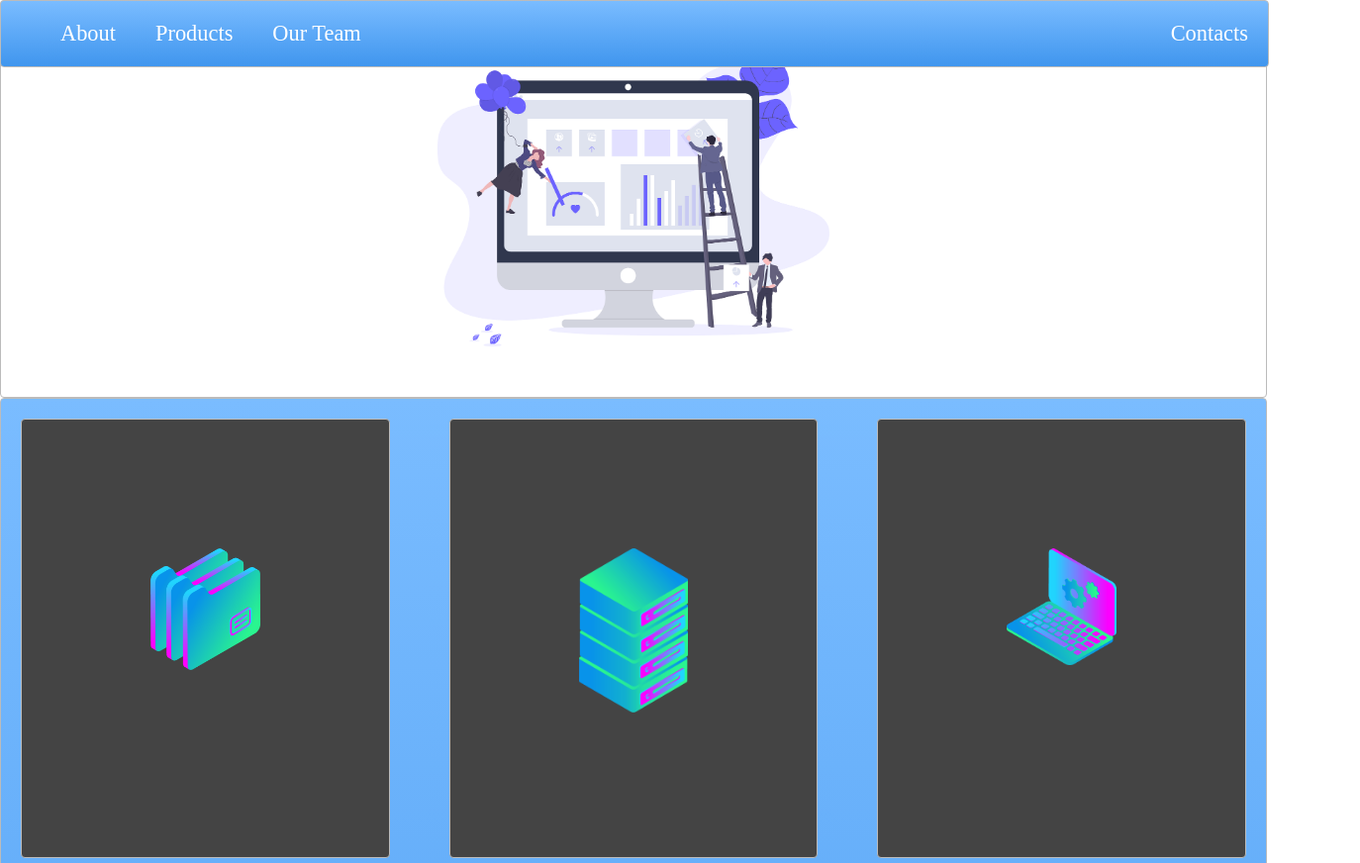
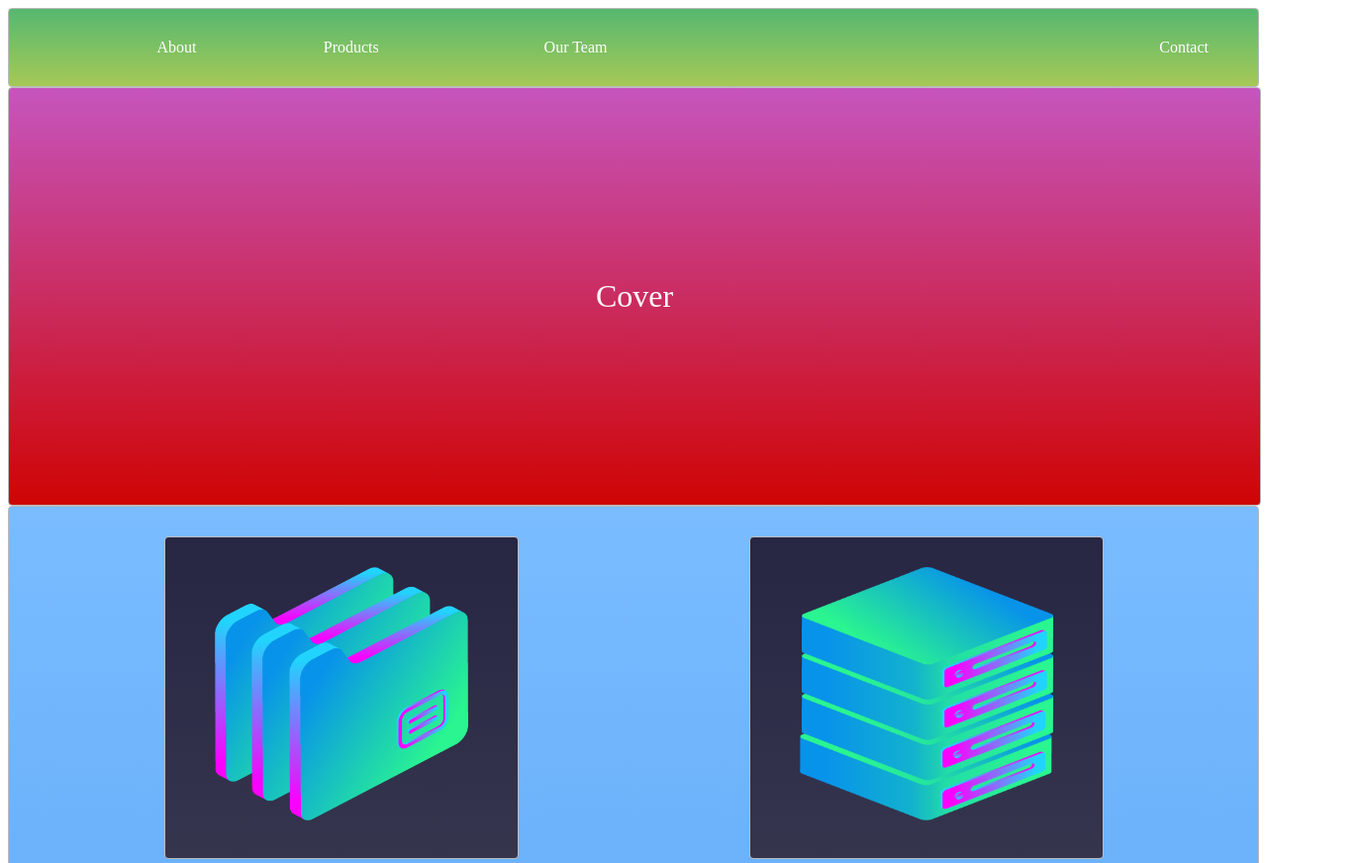
Before and after one commit to russellbot/CSS-Layout, a plain HTML site: page index.html in a window 1280 px wide. Shown: the top 872 px of the page at 99% size, 1374 px wide, since content can reach past the window. Drawn offline with Linux system fonts and the light colour scheme.

Commit message:
Add files via upload

```diff
--- a/index.html
+++ b/index.html
@@ -5,25 +5,23 @@
   <link rel="stylesheet" type="text/css" href="./style.css">
 </head>
 <body>
-  <nav class="zone blue sticky">
-  	<ul class="main-nav">
-  		<li><a href=""></a>About</li>
-  		<li><a href=""></a>Products</li>
-  		<li><a href=""></a>Our Team</li>
-  		<li class="push"><a href=""></a>Contacts</li>
-  	</ul>
-  </nav>
-  <div class="container zone"><img class="cover" src="./img/undraw.png"></div>
-  <div class="zone blue grid-wrapper">
-  	<div class="box zone"><img class="project" src="img/files_2.png"></div>
-  	<div class="box zone"><img class="project" src="img/server_2_2.png"></div>
-  	<div class="box zone"><img class="project" src="img/monitor_settings_2.png"></div>
-  	<div class="box zone"><img class="project" src="img/server_3.png"></div>
-  	<div class="box zone"><img class="project" src="img/data_storage_2_2.png"></div>
-  	<div class="box zone"><img class="project" src="img/monitor_coding_2.png"></div>
-  	<div class="box zone"><img class="project" src="img/desktop_analytics_2.png"></div>
-  	<div class="box zone"><img class="project" src="img/server_safe_2.png"></div>
+  <div class="zone green header">
+  	<div class="link">About</div>
+  	<div class="link">Products</div>
+  	<div class="link">Our Team</div>
+  	<div class="link">Contact</div>
   </div>
-  <footer class="zone yellow">ZTM</footer>
+  <div class="zone red">Cover</div>
+  <div class="zone blue projectgrid">
+  	<div class="zone2 grey"><img class="project" src="img/files_2.png"></div>
+  	<div class="zone2 grey"><img class="project" src="img/server_2_2.png"></div>
+  	<div class="zone2 grey"><img class="project" src="img/monitor_settings_2.png"></div>
+  	<div class="zone2 grey"><img class="project" src="img/server_3.png"></div>
+  	<div class="zone2 grey"><img class="project" src="img/data_storage_2_2.png"></div>
+  	<div class="zone2 grey"><img class="project" src="img/monitor_coding_2.png"></div>
+  	<div class="zone2 grey"><img class="project" src="img/desktop_analytics_2.png"></div>
+  	<div class="zone2 grey"><img class="project" src="img/server_safe_2.png"></div>
+  </div>
+  <div class="zone yellow footer">Made by Russell Hart</div>
 </body>
 </html>
--- a/style.css
+++ b/style.css
@@ -1,13 +1,8 @@
-body {
-    margin: auto 0;
-    font-family: : Arial;
-}
-
 .zone {
-    /*padding:30px 50px;
-    margin:40px 60px;*/
+    padding:30px 50px;
+    margin: auto;
     cursor:pointer;
-    /*display:inline-block;*/
+    display:inline-block;
     color:#FFF;
     font-size:2em;
     border-radius:4px;
@@ -22,79 +17,69 @@ body {
     box-shadow:rgba(0,0,0,0.8) 0px 5px 15px, inset rgba(0,0,0,0.15) 0px -10px 20px;
 }
 
-.box:hover {
-    -webkit-transform: rotate(-7deg);
-    -moz-transform: rotate(-7deg);
-    -o-transform: rotate(-7deg);
-    transform: rotate(-7deg);
+.zone2 {
+    padding:30px 50px;
+    margin: auto;
+    cursor:pointer;
+    /*display:inline-block;*/
+    color:#FFF;
+    /*font-size:2em;*/
+    border-radius:4px;
+    border:1px solid #bbb;
+    transition: all 0.3s linear;
 }
 
-/* NAV */
-.sticky {
-    position: fixed;
-    top: 0;
-    width: 100%;
-}
-.main-nav {
-    display: flex;
-    list-style: none;
-    font-size: 0.7em;
-    margin: 0;
+.zone2:hover {
+    -webkit-box-shadow:rgba(0,0,0,0.8) 0px 5px 15px, inset rgba(0,0,0,0.15) 0px -10px 20px;
+    -moz-box-shadow:rgba(0,0,0,0.8) 0px 5px 15px, inset rgba(0,0,0,0.15) 0px -10px 20px;
+    -o-box-shadow:rgba(0,0,0,0.8) 0px 5px 15px, inset rgba(0,0,0,0.15) 0px -10px 20px;
+    box-shadow:rgba(0,0,0,0.8) 0px 5px 15px, inset rgba(0,0,0,0.15) 0px -10px 20px;
 }
 
-@media only screen and (max-width: 600px)  {
-    .main-nav {
-        font-size: 0.5em;
-        padding: 0;
-    }
+.header {
+    display: grid;
+    grid-gap: 10px;
+    grid-template-columns: 12% 15% 19% auto;
+    grid-template-rows: auto;
+    justify-items: end;
 }
 
-.push {
-    margin-left: auto;
+.link {
+    font-size: 1rem;
+
 }
 
-li {
-    padding: 20px;
+.projectgrid {
+    display: grid;
+    grid-gap: 20px;
+    grid-template-columns: repeat(auto-fill, minmax(12em, 1fr));
+    grid-template-rows: 1fr;
 }
 
-a {
-    color: #f5f5f5;
-    text-decoration: none;
+.project {
+    height: 8em;
+    width: 8em;
+    justify-self: center;
 }
 
-/* COVER */
-.container {
-    display: flex;
-    align-items: center;
-    justify-content: center;
-    height: 50vh;
-}
-
-.cover {
-    width: 30rem;
-}
-
-/* PROJECT GRID */
-.grid-wrapper {
-    display: grid;
-    grid-gap: 20px;
-    grid-template-columns: repeat(auto-fill, minmax(350px, 1fr));
-}
-
-.box > img {
+.footer {
+    /*display: flex;*/
+    /*padding: 6em 0em 6em 0em;*/
     width: 100%;
-}
-
-.box {
-    background-color: #444;
-    padding: 130px;
-    margin: 20px;
-}
-
-footer {
     text-align: center;
 }
-
+/***********************************************************************
+ *  Grey Background
+ **********************************************************************/
+.grey{
+    background: #272643; /* Old browsers */
+    background: -moz-linear-gradient(top, #272643 0%, #36354E 100%); /* FF3.6+ */
+    background: -webkit-gradient(linear, left top, left bottom, color-stop(0%,#272643), color-stop(100%,#a5c956)); /* Chrome,Safari4+ */
+    background: -webkit-linear-gradient(top, #272643 0%,#36354E 100%); /* Chrome10+,Safari5.1+ */
+    background: -o-linear-gradient(top, #272643 0%,#36354E 100%); /* Opera 11.10+ */
+    background: -ms-linear-gradient(top, #272643 0%,#36354E 100%); /* IE10+ */
+    background: linear-gradient(top, #272643 0%,#36354E 100%); /* W3C */
+}
 /*https://paulund.co.uk/how-to-create-shiny-css-buttons*/
 /***********************************************************************
  *  Green Background
@@ -120,6 +105,9 @@ footer {
     background: -o-linear-gradient(top, #C655BE 0%,#cf0404 100%); /* Opera 11.10+ */
     background: -ms-linear-gradient(top, #C655BE 0%,#cf0404 100%); /* IE10+ */
     background: linear-gradient(top, #C655BE 0%,#cf0404 100%); /* W3C */
+    padding: 6em 0em 6em 0em;
+    width: 100%;
+    text-align: center;
 }
 
 /***********************************************************************
```
